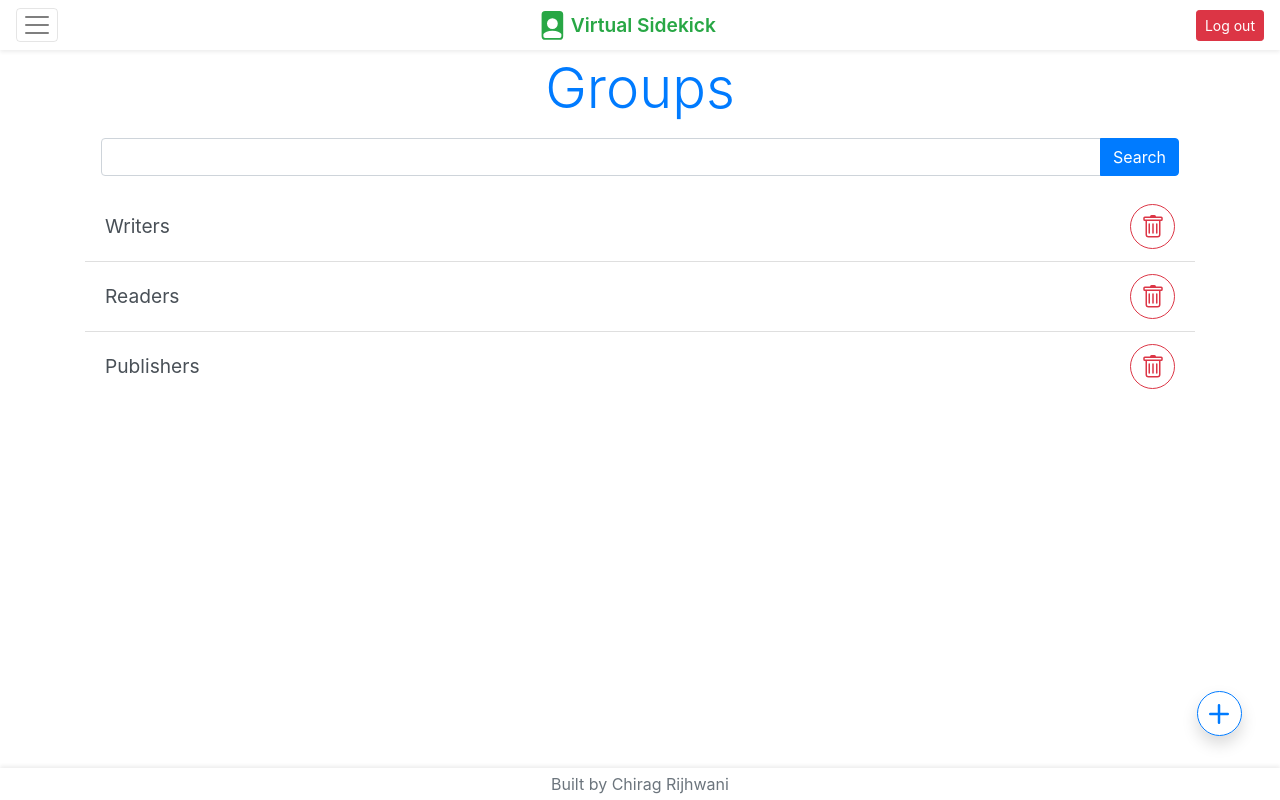
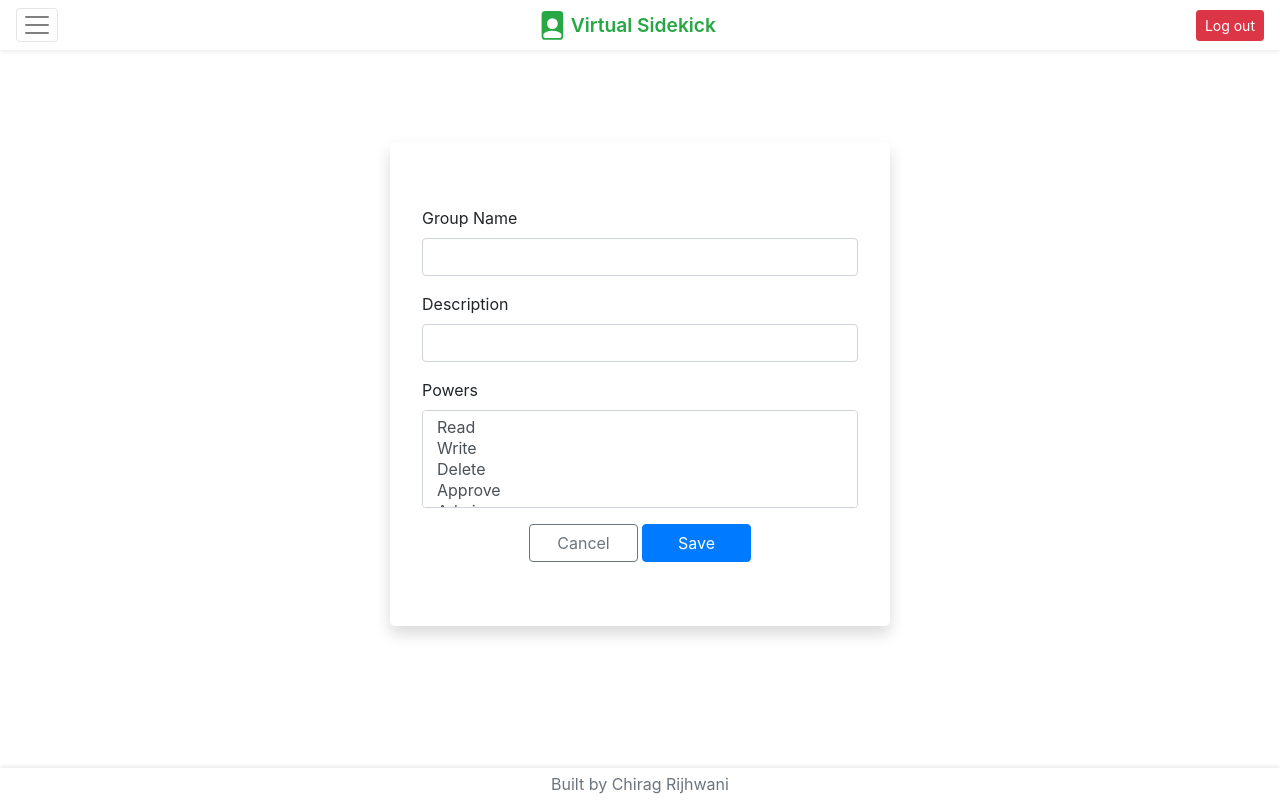
Before and after one commit to ChiragRijhwani/VirtualSidekick, an Angular app in the folder ui-portal/: page /add in a window 1280 px wide. Before the commit this address led to /. Built offline with nearby package versions, Linux system fonts and the light colour scheme.

Commit message:
Added routing

```diff
--- a/ui-portal/src/app/Components/add-group/add-group.component.html
+++ b/ui-portal/src/app/Components/add-group/add-group.component.html
@@ -15,8 +15,9 @@
       </select>
     </div>
     <div class="d-flex justify-content-center">
-      <button type="button" class="btn btn-outline-secondary w-25" (click)="onCancel()">Cancel</button>
-      <button type="button" class="btn btn-primary ml-1 w-25" (click)="onSubmit(); groupsForm.reset()">Save</button>
+      <button type="button" class="btn btn-outline-secondary w-25" routerLink="/home">Cancel</button>
+      <button type="button" class="btn btn-primary ml-1 w-25" (click)="onSubmit(); groupsForm.reset()"
+        routerLink="/home">Save</button>
     </div>
   </form>
 </div>
--- a/ui-portal/src/app/Components/add-group/add-group.component.ts
+++ b/ui-portal/src/app/Components/add-group/add-group.component.ts
@@ -1,4 +1,5 @@
 import { Component, EventEmitter, Input, OnInit, Output } from '@angular/core';
+import { GroupsService } from 'src/app/Services/groups.service';
 import { Group } from '../groups/group.model';
 
 @Component({
@@ -12,14 +13,11 @@ export class AddGroupComponent implements OnInit {
   description: string;
   power: string[];
 
-  @Output() newGroup = new EventEmitter<Group>();
-  @Output() cancel = new EventEmitter();
-
   @Input() formVisible = false;
 
   powers: string[] = ["Read", "Write", "Delete", "Approve", "Admin"];
 
-  constructor() { }
+  constructor(private groupService: GroupsService) { }
 
   ngOnInit(): void {
   }
@@ -30,10 +28,6 @@ export class AddGroupComponent implements OnInit {
     group.description = this.description;
     group.powers = this.power;
 
-    this.newGroup.emit(group);
-  }
-
-  onCancel() {
-    this.cancel.emit();
+    this.groupService.addGroups(group);
   }
 }
--- a/ui-portal/src/app/Components/groups/groups.component.html
+++ b/ui-portal/src/app/Components/groups/groups.component.html
@@ -1,5 +1,5 @@
 <main role="main" class="container">
-  <div class="h-100 d-flex flex-column" *ngIf="!formVisible">
+  <div class="h-100 d-flex flex-column">
     <h1 class="display-4 text-primary text-center d-inline">Groups</h1>
 
     <form class="search-form mt-2 px-3 form-group">
@@ -29,15 +29,13 @@
         </a>
       </div>
       <app-group-detail [passedGroup]="selectedGroup"></app-group-detail>
-      <button class="btn btn-outline-primary btn-circle shadow" id="addNew" (click)="onAddBtnClick()">
+      <button class="btn btn-outline-primary btn-circle shadow" id="addNew" (click)="onAddBtnClick()" routerLink="/add">
         <svg width="1em" height="1em" viewBox="0 0 16 16" class="bi bi-plus" fill="currentColor"
           xmlns="http://www.w3.org/2000/svg">
           <path fill-rule="evenodd"
             d="M8 4a.5.5 0 0 1 .5.5v3h3a.5.5 0 0 1 0 1h-3v3a.5.5 0 0 1-1 0v-3h-3a.5.5 0 0 1 0-1h3v-3A.5.5 0 0 1 8 4z" />
         </svg>
       </button>
-
     </section>
   </div>
-  <app-add-group (newGroup)="onNewGroup($event)" (cancel)="formVisible = false;" *ngIf="formVisible"></app-add-group>
 </main>
--- a/ui-portal/src/app/Components/groups/groups.component.ts
+++ b/ui-portal/src/app/Components/groups/groups.component.ts
@@ -28,14 +28,7 @@ export class GroupsComponent implements OnInit {
   }
 
   onAddBtnClick() {
-    this.formVisible = true;
     this.selectedGroup = null;
-  }
-
-  onNewGroup(group: Group) {
-
-    this.groupService.addGroups(group).subscribe(success => console.log(success));
-    this.formVisible = false;
   }
 
   onDelete(group: Group) {
--- a/ui-portal/src/app/app-routing.module.ts
+++ b/ui-portal/src/app/app-routing.module.ts
@@ -1,7 +1,13 @@
 import { NgModule } from '@angular/core';
 import { Routes, RouterModule } from '@angular/router';
+import { AddGroupComponent } from './Components/add-group/add-group.component';
+import { GroupsComponent } from './Components/groups/groups.component';
 
-const routes: Routes = [];
+const routes: Routes = [
+  { path: '', component: GroupsComponent },
+  { path: 'home', component: GroupsComponent },
+  { path: 'add', component: AddGroupComponent }
+];
 
 @NgModule({
   imports: [RouterModule.forRoot(routes)],
--- a/ui-portal/src/app/app.component.html
+++ b/ui-portal/src/app/app.component.html
@@ -1,4 +1,3 @@
 <app-header></app-header>
 <router-outlet></router-outlet>
-<app-groups></app-groups>
 <app-footer></app-footer>
```
